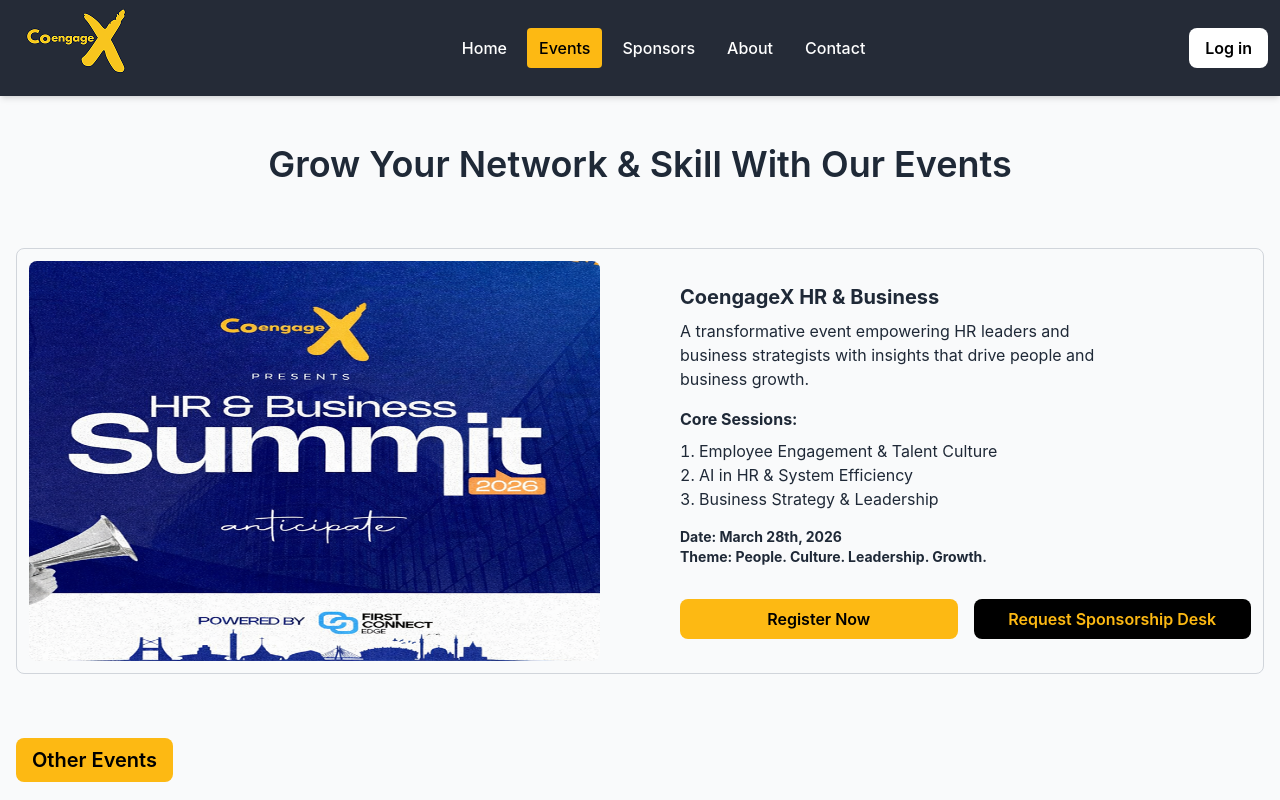
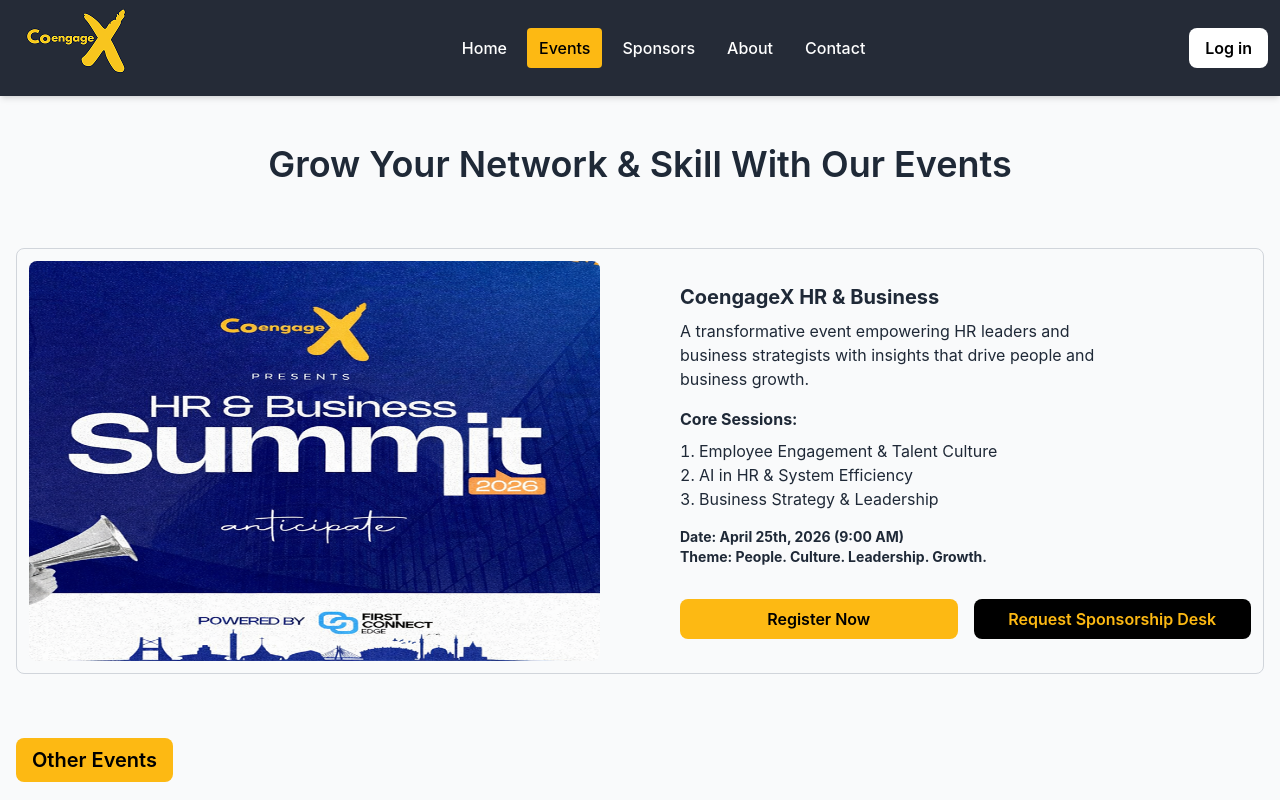
Before and after one commit to CoEngageX/engagexweb, a React (Vite) app in the folder frontend/: page /events in a window 1280 px wide. Shown: the top 800 px of the page. Built offline with nearby package versions, Linux system fonts and the light colour scheme.

Commit message:
Refactor code structure for improved readability and maintainability

```diff
--- a/frontend/public/json/Event.json
+++ b/frontend/public/json/Event.json
@@ -10,7 +10,7 @@
         "AI in HR & System Efficiency",
         "Business Strategy & Leadership"
       ],
-      "date": "March 28th, 2026",
+      "date": "April 25th, 2026 (9:00 AM)",
       "theme": "People. Culture. Leadership. Growth.",
       "coverImage": "/Fliers/Frame 943.png",
       "registrationLink": "https://luma.com/f3fpygbt"
--- a/frontend/src/components/sections/EventHighlights.jsx
+++ b/frontend/src/components/sections/EventHighlights.jsx
@@ -10,7 +10,7 @@ const EventHighlights = () => {
       "AI in HR & System Efficiency",
       "Business Strategy & Leadership"
     ],
-    date: "March 28th, 2026",
+    date: "April 25th, 2026 (9:00 AM)",
     theme: "People. Culture. Leadership. Growth.",
     coverImage: "/Fliers/Frame 943.png"
   }
@@ -38,7 +38,7 @@ const EventHighlights = () => {
                 <li key={index}>{session}</li>
               ))}
             </ol>
-            <p className="text-sm font-bold">Time: {event.date}</p>
+            <p className="text-sm font-bold">Date: {event.date}</p>
             <p className="text-sm font-bold">Theme: {event.theme}</p>
             <div className="grid-cols-1 sm:grid-cols-2 grid gap-4 mt-4 w-full">
               <a href="https://luma.com/f3fpygbt" target="_blank" rel="noopener noreferrer">
--- a/frontend/src/pages/Sponsors.jsx
+++ b/frontend/src/pages/Sponsors.jsx
@@ -169,18 +169,18 @@ function Sponsors() {
                 <div className="bg-white rounded-xl shadow-md p-4 w-64 text-center space-y-3">
 
                   <img
-                    src="/Serviceicons/Frame 936.png"
+                    src="/Serviceicons/photo_2026-02-12_02-32-23.jpg"
                     alt="Team Member"
                     className="w-full h-48 object-cover rounded-lg"
                   />
 
                   <div>
-                    <h4 className="font-semibold text-lg">Jane Smith</h4>
+                    <h4 className="font-semibold text-lg">Oluwatofunmi Ayo</h4>
                     <p className="text-sm text-gray-500">Project Manager</p>
                   </div>
 
                   <a
-                    href="#"
+                    href="https://www.linkedin.com/in/oluwatofunmi-ayo?utm_source=share&utm_campaign=share_via&utm_content=profile&utm_medium=ios_app"
                     aria-label="LinkedIn"
                     className="inline-flex items-center justify-center w-9 h-9 rounded-full bg-gray-800 hover:bg-[#0A66C2] transition"
                   >
```
Also changed, not shown: frontend/public/Serviceicons/photo_2026-02-12_02-32-23.jpg (added), 1 other file (tests, documents, lock files or other folders).
